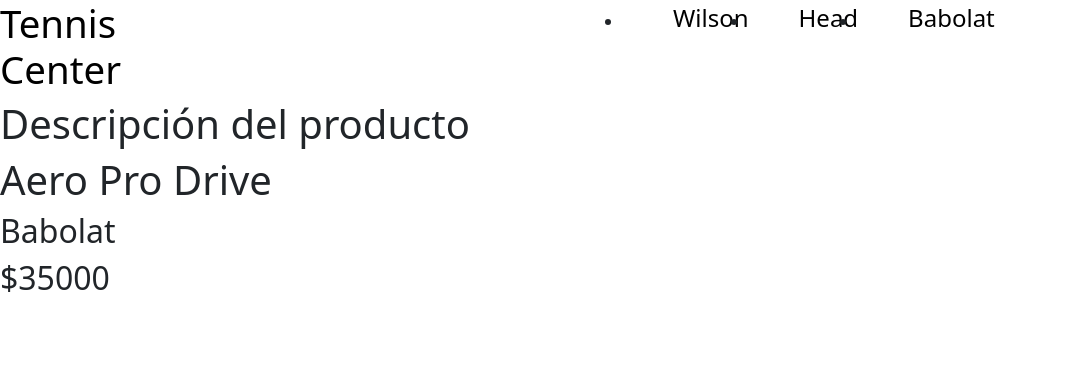
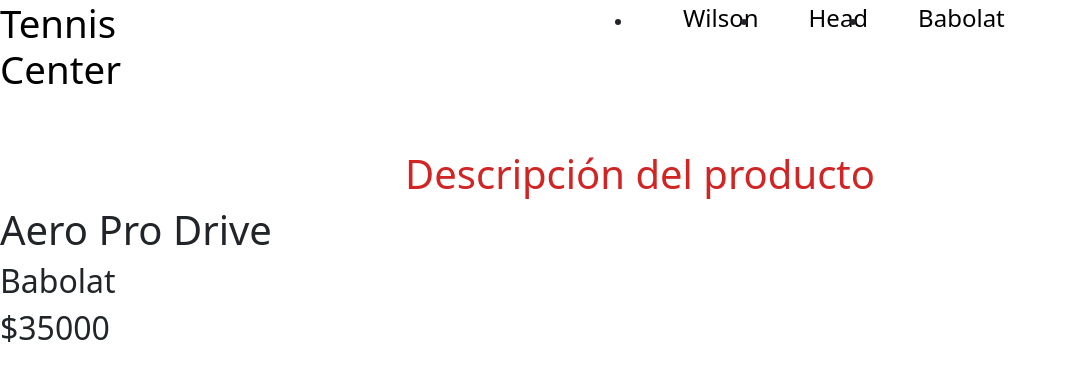
Before and after one commit to FacundoNicolasOviedo/Proyecto-Coder-ReactJs, a React (Vite) app in the folder ProyectoFacundoOviedo/: page /item/1 in a window 1280 px wide. Shown: the top 380 px of the page, without its empty margins (0-1067 px from the left). Built offline with nearby package versions, Linux system fonts and the light colour scheme.

Commit message:
estilos 2da pre entrega

```diff
--- a/ProyectoFacundoOviedo/src/Componentes/ItemDetail/ItemDetail.jsx
+++ b/ProyectoFacundoOviedo/src/Componentes/ItemDetail/ItemDetail.jsx
@@ -1,5 +1,6 @@
 import React from 'react'
 import PropTypes from "prop-types";
+import "./itemDetail.modules.css"
 
 const ItemDetail = ({ item }) => {
 
@@ -13,7 +14,7 @@ const ItemDetail = ({ item }) => {
 
 
         <div>
-            <h1>Descripción del producto</h1>
+            <h1 className='tituloDetail'>Descripción del producto</h1>
             <h1>{item.name}</h1>
             <h2>{item.category}</h2>
             <h2>${item.price}</h2>
--- /dev/null
+++ b/ProyectoFacundoOviedo/src/Componentes/ItemDetail/ItemDetail.modules.css
@@ -0,0 +1,5 @@
+.tituloDetail{
+    color: rgb(209, 37, 37);
+    text-align: center;
+    margin-top: 50px;
+}
--- a/ProyectoFacundoOviedo/src/Componentes/ItemList/ItemList.jsx
+++ b/ProyectoFacundoOviedo/src/Componentes/ItemList/ItemList.jsx
@@ -30,6 +30,7 @@ const ItemList = ({ items }) => {
         <ul>
           {items.map((item) => (
             <div className="card col-6 col-md-4 col-lg-3">
+              <img src={item.image} className="card-img-top" alt="" />
               <li key={item.id}>
                 <Link to={`/item/${item.id}`}>
                   <h3>{item.name}</h3>
--- a/ProyectoFacundoOviedo/src/Componentes/NavBar/NavBar.modules.css
+++ b/ProyectoFacundoOviedo/src/Componentes/NavBar/NavBar.modules.css
@@ -11,9 +11,9 @@
 .estiloLinks{
     display: flex;
     justify-content: space-between;
-    margin-left: 470px;
+    margin-left: 480px;
     margin-right: 760px;
-    text-decoration: none;
+
 }
 .estiloLink{
     font-size: 1.5rem;
--- a/ProyectoFacundoOviedo/src/Services.js
+++ b/ProyectoFacundoOviedo/src/Services.js
@@ -1,6 +1,6 @@
 const products = [
     { id: "1", name: "Aero Pro Drive", price: 35000, category: "Babolat",},
-    { id: "2", name: "Extreme MP", price: 26300, category: "Head" },
+    { id: "2", name: "Extreme MP", price: 26300, category: "Head", image: "/imagenes/ExtremeMP.jpg" },
     { id: "3", name: "Pro Staff v13", price: 25000, category: "Wilson" },
     { id: "4", name: "Speed 2022", price: 30000, category: "Head" },
     { id: "5", name: "Graphene", price: 28000, category: "Head" },
```
Also changed, not shown: ProyectoFacundoOviedo/public/Imagenes/Aero pro drive.webp (renamed from ProyectoFacundoOviedo/src/assets/Imagenes/Aero pro drive.webp), ProyectoFacundoOviedo/public/Imagenes/ExtremeMP.jpg (renamed from ProyectoFacundoOviedo/src/assets/Imagenes/ExtremeMP.jpg).
